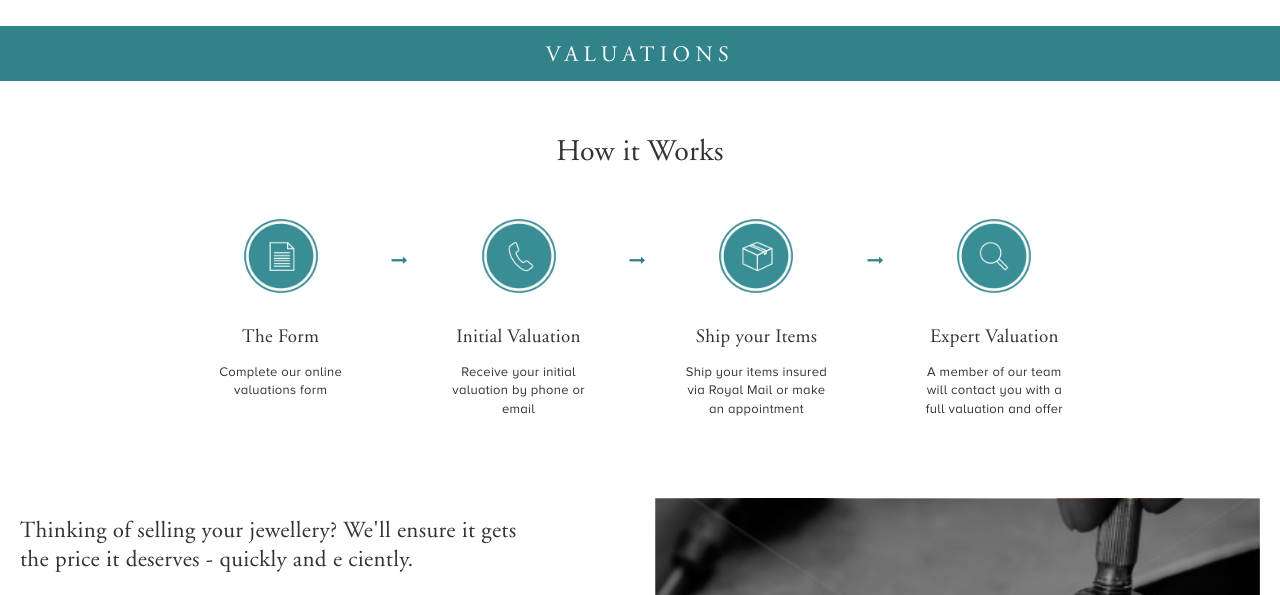
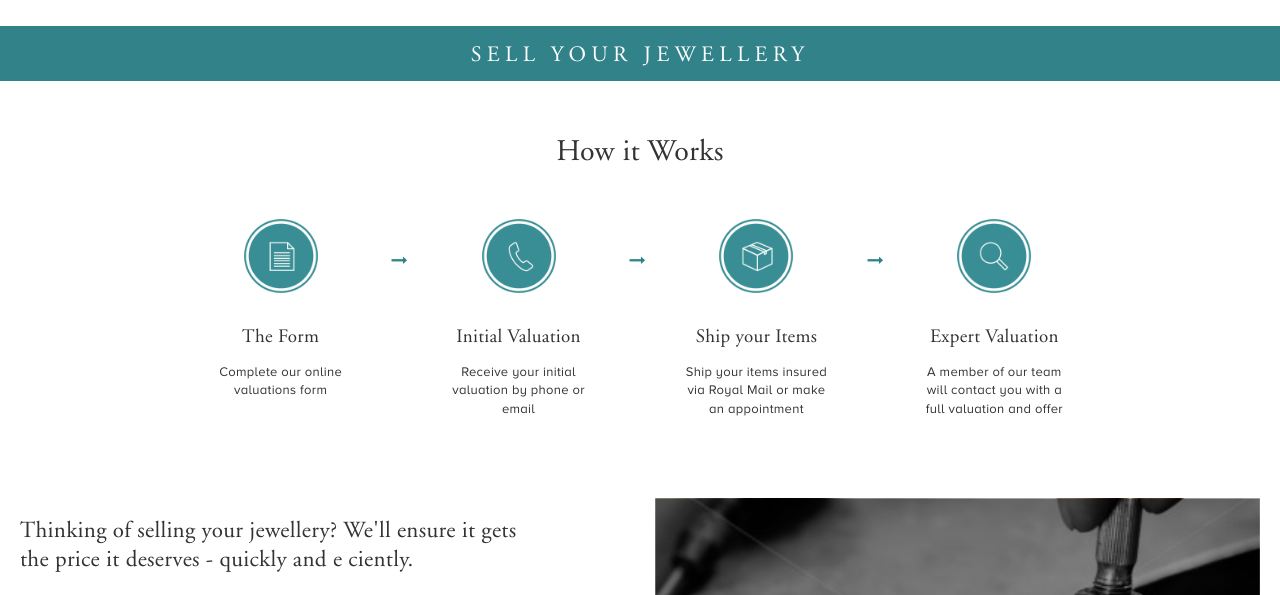
Before and after one commit to supimon/hattonjewels, a plain HTML site: page refined/sell-jewellery.html in a window 1280 px wide. Shown: the part 205-800 px from the top of the page. Drawn offline with Linux system fonts and the light colour scheme.

Commit message:
validation page is now sell jewellery page

```diff
--- a/refined/validations.html
+++ b/refined/sell-jewellery.html
@@ -3,7 +3,7 @@
 <head lang="en">
     <meta charset="UTF-8">
     <meta name="viewport" content="width=device-width, initial-scale=1, maximum-scale=1, user-scalable=no">
-    <title>Hatton Jewels | Valuations</title>
+    <title>Hatton Jewels | Sell Your Jewellery</title>
     <link href="css/vendor/fontawesome/css/font-awesome.min.css" rel="stylesheet"/>
     <link href="css/vendor/bootstrap/bootstrap.min.css" rel="stylesheet"/>
     <link href="css/vendor/bootstrap/bootstrap-slider.min.css" rel="stylesheet"/>
@@ -158,7 +158,7 @@
 </section>
 <!--main slider-->
 <section class="banner-section inner-inner">
-    <h1 class="green">Valuations</h1>
+    <h1 class="green">Sell Your Jewellery</h1>
 </section>
 <!--graphic explanation-->
 <section class="graphic-explain-section">
```
